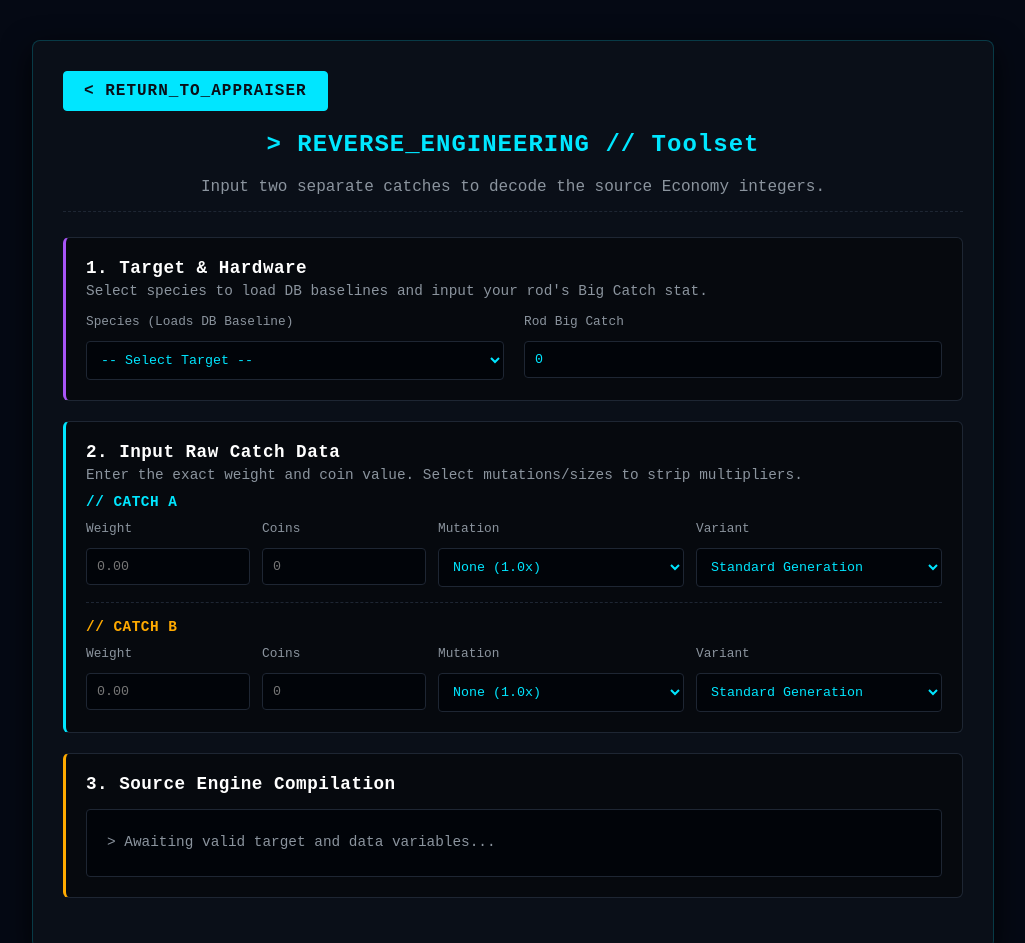
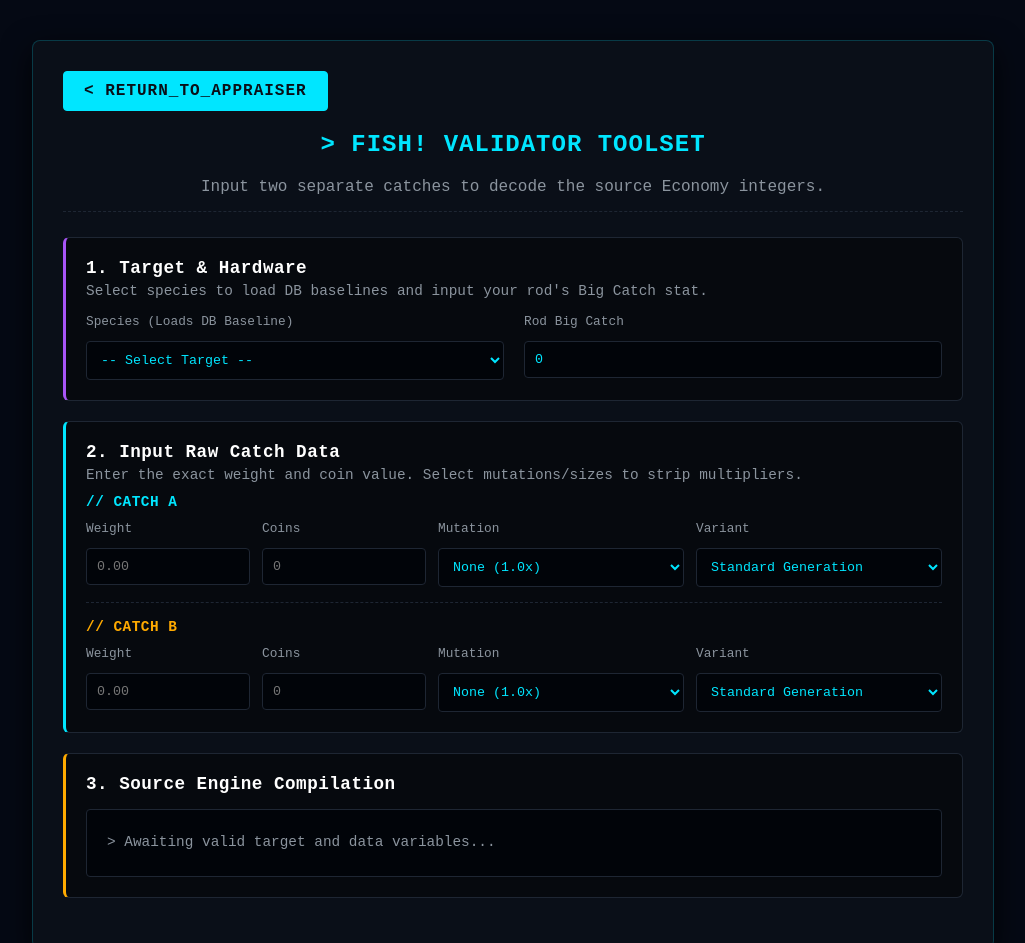
Before and after one commit to VixenCreations/Fish-Appraiser-Engine, a website: page web/tools.html in a window 1280 px wide. Shown: the top 943 px of the page, without its empty margins (127-1152 px from the left). Drawn offline with Linux system fonts and the light colour scheme.

Commit message:
Updated Title to more friendly term
Updated Title of the data tool set to more friendly term

```diff
--- a/web/tools.html
+++ b/web/tools.html
@@ -11,7 +11,7 @@
     <div class="terminal-container">
         <a href="/" class="nav-link">< RETURN_TO_APPRAISER</a>
 
-        <h2 class="nerd-header">> REVERSE_ENGINEERING // Toolset</h2>
+        <h2 class="nerd-header">> FISH! VALIDATOR TOOLSET</h2>
         <p class="nerd-subtitle">Input two separate catches to decode the source Economy integers.</p>
 
         <div class="nerd-section selector">
```
Also changed, not shown: web/index.html (+1 -1 lines).
